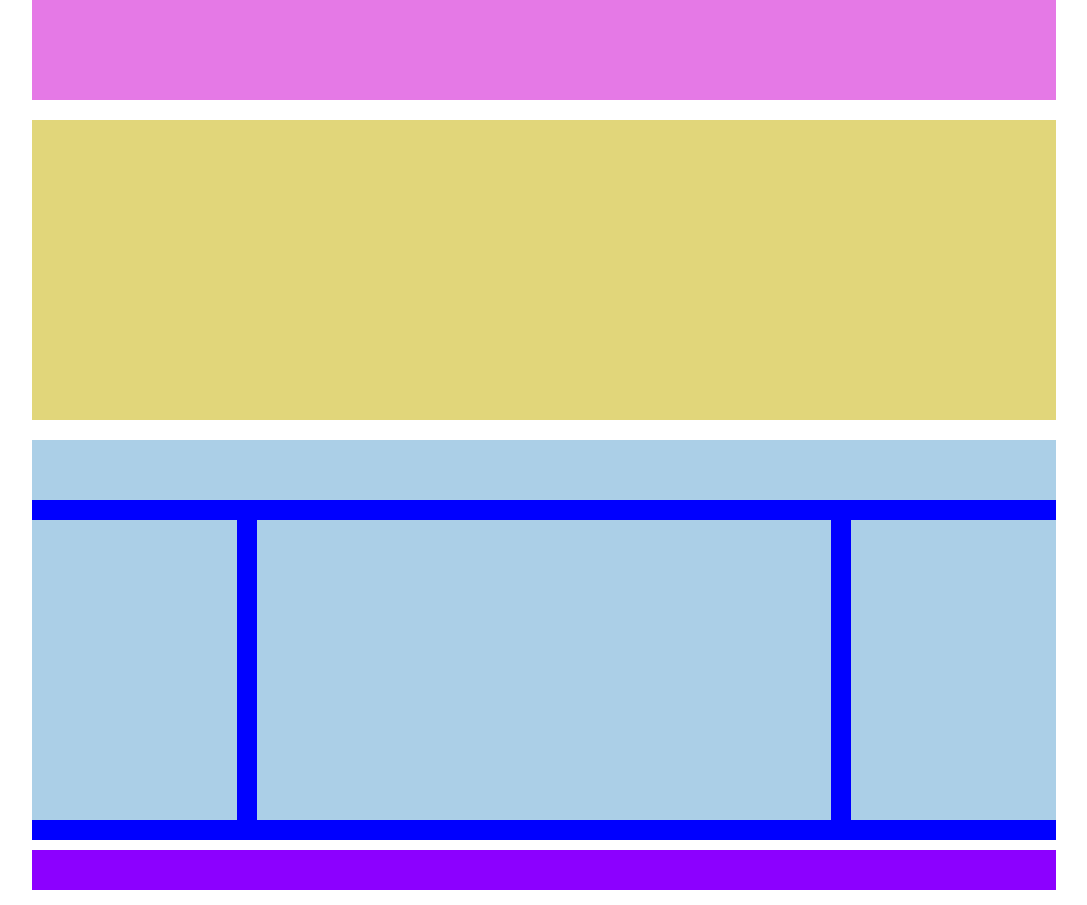
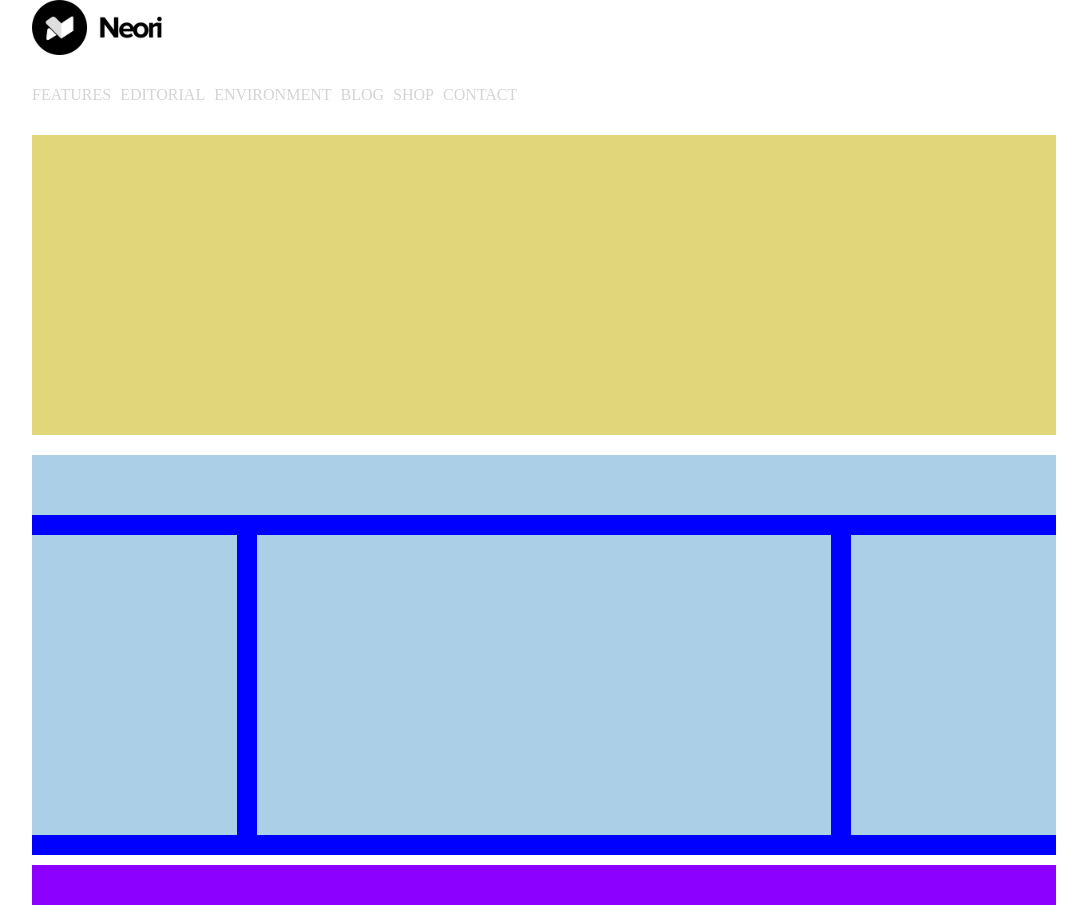
Before and after one commit to Sergjio97/htmlcss-wp, a plain HTML site: page index.html in a window 1280 px wide. Shown: the whole page, without its empty margins (96-1183 px from the left). Drawn offline with Linux system fonts and the light colour scheme.

Commit message:
header-top logo e nav

```diff
--- a/css/style.css
+++ b/css/style.css
@@ -22,6 +22,30 @@
 .header-top {
     width: 100%;
     margin-bottom: 20px;
+}
+
+.logo {
+    margin-bottom: 20px;
+
+}
+
+#logo{
+    width: 130px;
+    vertical-align: middle;
+}
+
+nav li {
+    height: 40px;
+    line-height: 40px;
+    display: inline-block;
+    list-style: none;
+    margin-right: 5px;
+}
+
+a {
+    color: rgb(212, 212, 212);
+    text-decoration: none;
+    text-transform: uppercase;
 }
 
 .header-bottom {
@@ -82,6 +106,12 @@ main {
     background-color: rgba(229,121,230,255);
 }
 
+
+.debug nav {
+    height: 40px;
+    line-height: 40px;
+}
+
 .debug.header-bottom {
     height: 300px;
     background-color: rgba(225,214,122,255);
--- a/index.html
+++ b/index.html
@@ -14,7 +14,26 @@
         <!-- header -->
         <header>
 
-            <div class="header-top clearfix debug"></div>
+            <div class="header-top clearfix">
+
+                <div class="logo">
+                    <img id="logo" src="img/logo.png" alt="logo">
+                </div>
+
+                <nav>
+
+                    <ul>
+                        <li><a href="">features</a></li>
+                        <li><a href="">editorial</a></li>
+                        <li><a href="">environment</a></li>
+                        <li><a href="">blog</a></li>
+                        <li><a href="">shop</a></li>
+                        <li><a href="">contact</a></li>
+                    </ul>
+
+                </nav>
+
+            </div>
 
             <div class="header-bottom clearfix debug"></div>
 
```
